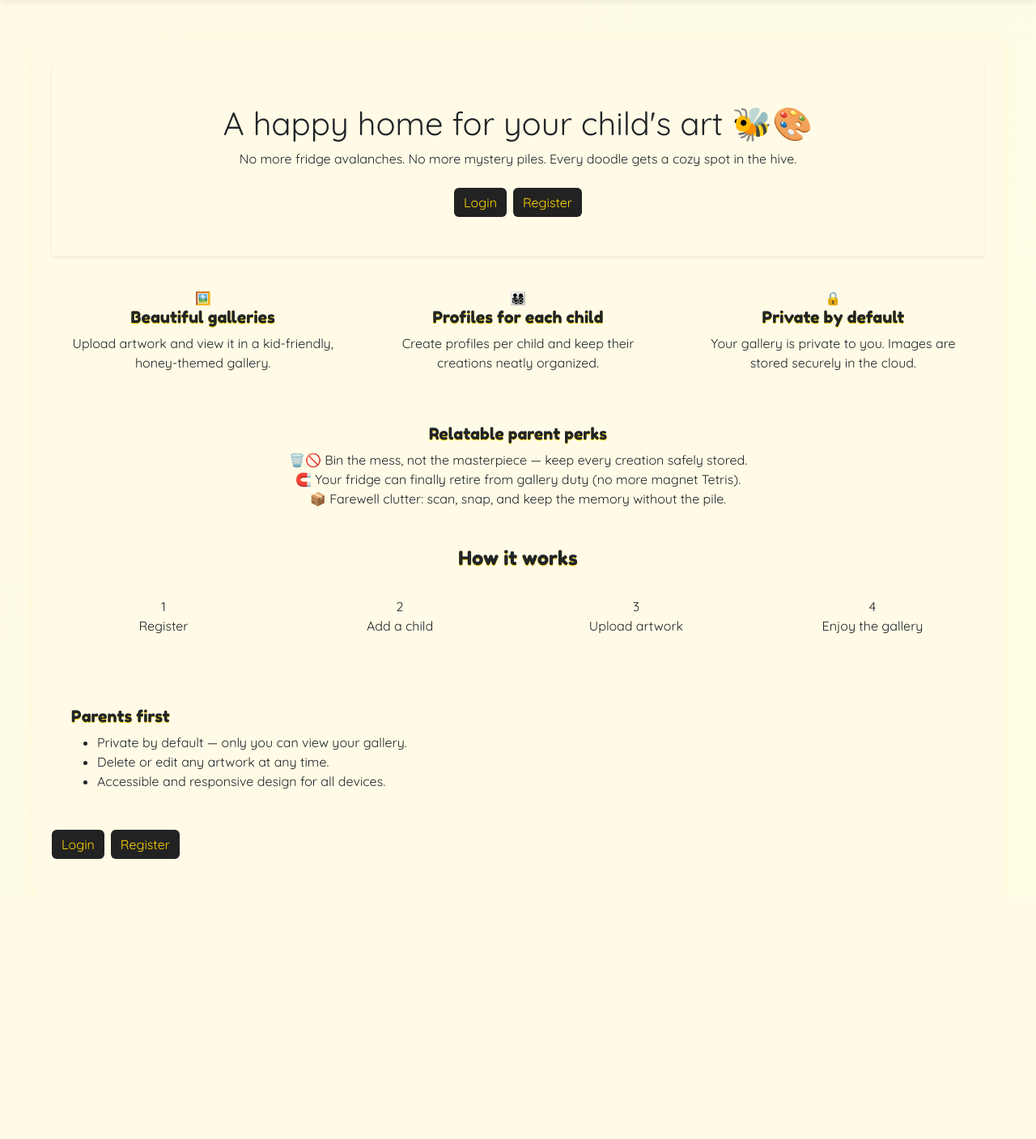
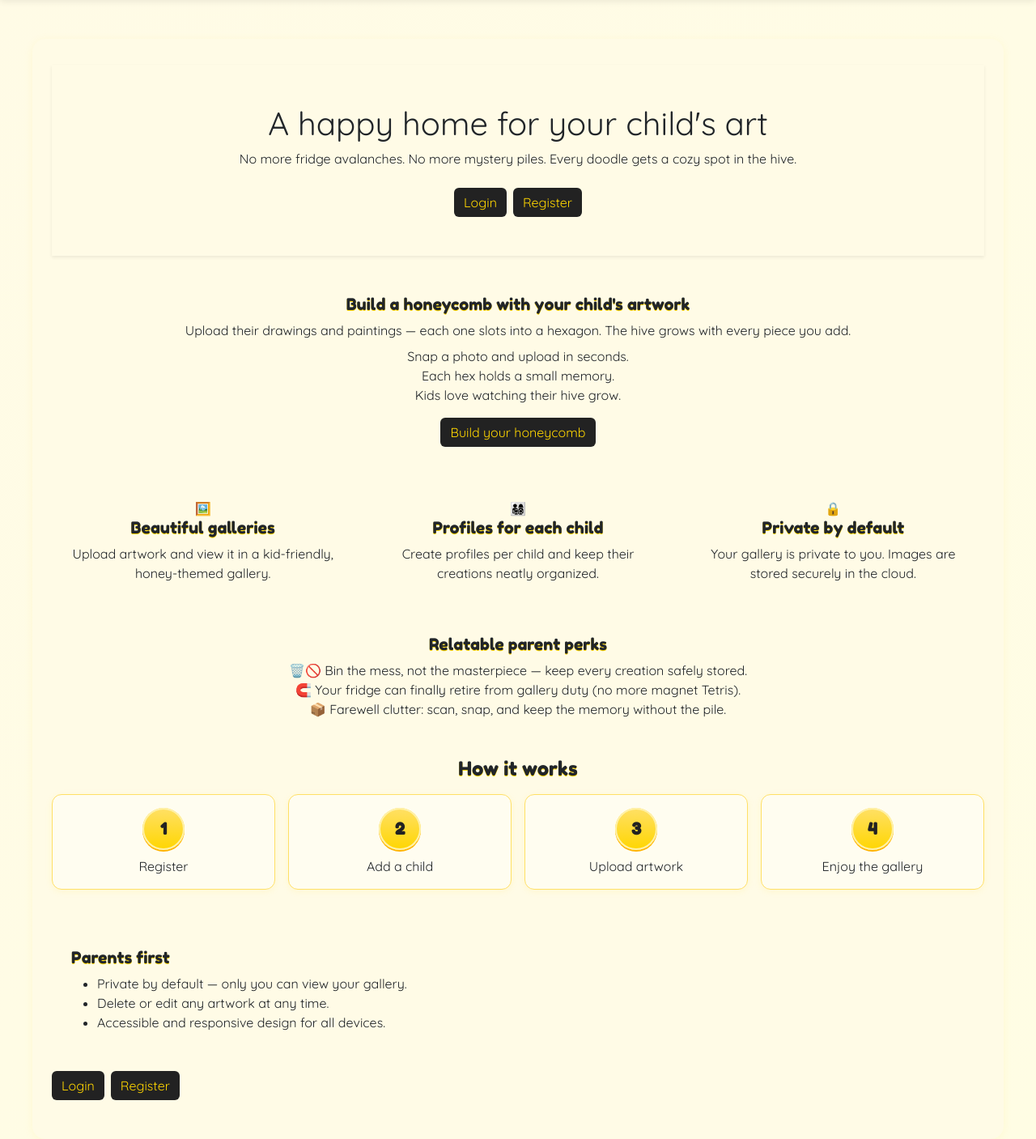
Before and after one commit to nazhameed/arthive, a Django app: page / in a window 1280 px wide. Shown: the part 79-1486 px from the top of the page at 81% size. Before the commit the page ends 1140 px from the top, so only its background shows below. Run offline with Django 5.2, Linux system fonts and the light colour scheme.

Commit message:
add explainer to index page

```diff
--- a/gallery/static/gallery/css/style.css
+++ b/gallery/static/gallery/css/style.css
@@ -389,3 +389,29 @@ h2, h3 {
 .honeycomb-open {
   z-index: 10; /* was 2; raise to avoid any stacking issues */
 }
+
+/* How it works — step cards and numbers */
+.step-card {
+  background: #fffdf0;
+  border: 1px solid #ffe066;
+  border-radius: 12px;
+  box-shadow: 0 2px 8px rgba(255, 214, 0, 0.1);
+}
+.step-number {
+  display: inline-flex;
+  align-items: center;
+  justify-content: center;
+  width: 44px;
+  height: 44px;
+  margin: 0 auto 0.5rem;
+  border-radius: 999px;
+  background: linear-gradient(180deg, #ffe066, #ffd600);
+  color: #222;
+  font-weight: 800;
+  font-family: 'Fredoka One', 'Quicksand', 'Segoe UI', 'Arial', sans-serif;
+  font-size: 1.15rem;
+  box-shadow: 0 2px 0 #ffb300, inset 0 0 0 2px #fff1a8;
+}
+@media (min-width: 768px) {
+  .step-number { width: 52px; height: 52px; font-size: 1.25rem; }
+}
--- a/gallery/templates/index.html
+++ b/gallery/templates/index.html
@@ -3,11 +3,25 @@
 <div class="container container-wide mt-5" data-active-form="{{ active_form|default:'' }}">
   <!-- Hero -->
   <section class="hero card-honey shadow-sm p-4 p-md-5 mb-4 text-center">
-    <h1 class="hero-title mb-2">A happy home for your child's art 🐝🎨</h1>
+    <h1 class="hero-title mb-2">A happy home for your child's art</h1>
     <p class="hero-subtitle mb-4">No more fridge avalanches. No more mystery piles. Every doodle gets a cozy spot in the hive.</p>
     <div class="d-flex flex-wrap justify-content-center gap-2">
       <button class="btn btn-primary" data-form="login" aria-label="Login">Login</button>
       <button class="btn btn-secondary" data-form="register" aria-label="Register">Register</button>
+    </div>
+  </section>
+
+  <!-- Honeycomb explainer -->
+  <section class="trust-card p-3 p-md-4 mb-4">
+    <h2 class="h5 text-center mb-2">Build a honeycomb with your child's artwork</h2>
+    <p class="mb-2 text-center">Upload their drawings and paintings — each one slots into a hexagon. The hive grows with every piece you add.</p>
+    <ul class="mb-0 list-unstyled text-center">
+      <li>Snap a photo and upload in seconds.</li>
+      <li>Each hex holds a small memory.</li>
+      <li>Kids love watching their hive grow.</li>
+    </ul>
+    <div class="text-center mt-3">
+      <a href="#auth-buttons" class="btn btn-primary">Build your honeycomb</a>
     </div>
   </section>
 
```
